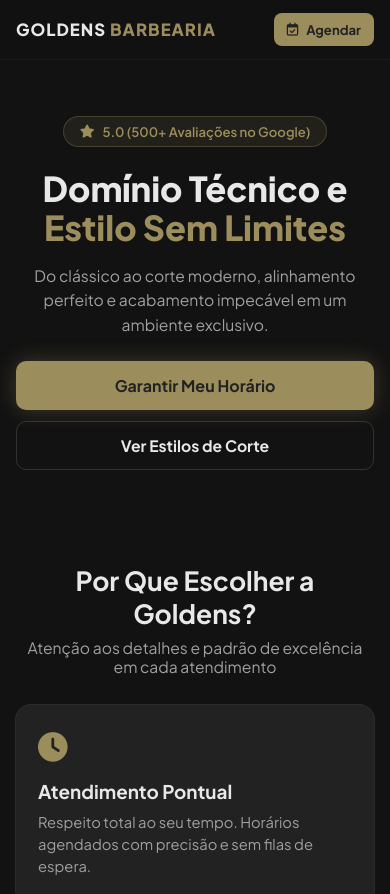
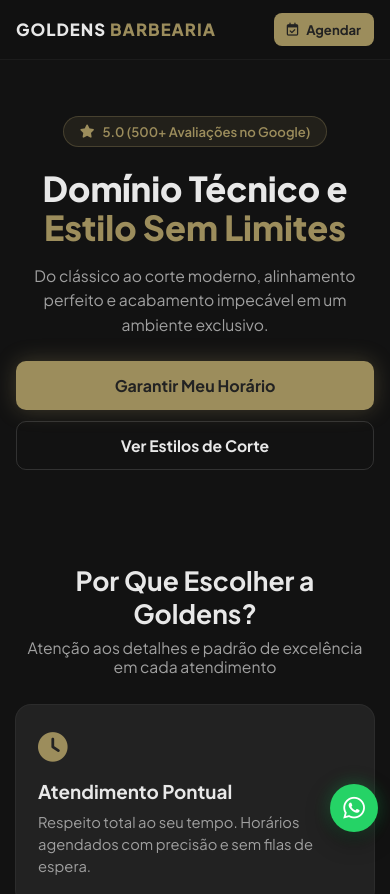
Before and after one commit to marechalmelvin71-design/goldens, a plain HTML site: page index.html in a window 390 px wide. Shown: the top 894 px of the page. Drawn offline with Linux system fonts and the light colour scheme.

Commit message:
Add files via upload

```diff
--- a/index.html
+++ b/index.html
@@ -107,6 +107,32 @@
         @keyframes pulseGlow {
             0%, 100% { box-shadow: 0 0 15px rgba(156, 141, 92, 0.2); }
             50% { box-shadow: 0 0 30px rgba(156, 141, 92, 0.5); }
+        }
+
+        /* BOTÃO FLUTUANTE WHATSAPP DIREITA */
+        .whatsapp-float {
+            position: fixed;
+            right: 18px;
+            bottom: 18px;
+            width: 54px;
+            height: 54px;
+            border-radius: 50%;
+            background: #25D366;
+            color: #ffffff;
+            display: flex;
+            align-items: center;
+            justify-content: center;
+            font-size: 1.75rem;
+            text-decoration: none;
+            z-index: 950;
+            box-shadow: 0 8px 24px rgba(0, 0, 0, 0.45), 0 0 18px rgba(37, 211, 102, 0.35);
+            transition: transform 0.25s ease, background-color 0.25s ease, box-shadow 0.25s ease;
+        }
+
+        .whatsapp-float:hover {
+            background: #20bd5a;
+            transform: translateY(-3px) scale(1.05);
+            box-shadow: 0 12px 28px rgba(0, 0, 0, 0.55), 0 0 24px rgba(37, 211, 102, 0.5);
         }
 
         /* INTRO TEXTO ABRINDO */
@@ -1071,6 +1097,14 @@
         }
 
         @media (max-width: 768px) {
+            .whatsapp-float {
+                width: 48px;
+                height: 48px;
+                right: 12px;
+                bottom: 12px;
+                font-size: 1.55rem;
+            }
+
             header {
                 padding: 13px 16px;
             }
@@ -1359,6 +1393,10 @@
     </style>
 </head>
 <body>
+
+    <a href="https://wa.me/551155395678" target="_blank" class="whatsapp-float" aria-label="Chamar no WhatsApp">
+        <i class="fa-brands fa-whatsapp"></i>
+    </a>
 
     <div id="intro-screen">
         <div class="open-stage">
```
